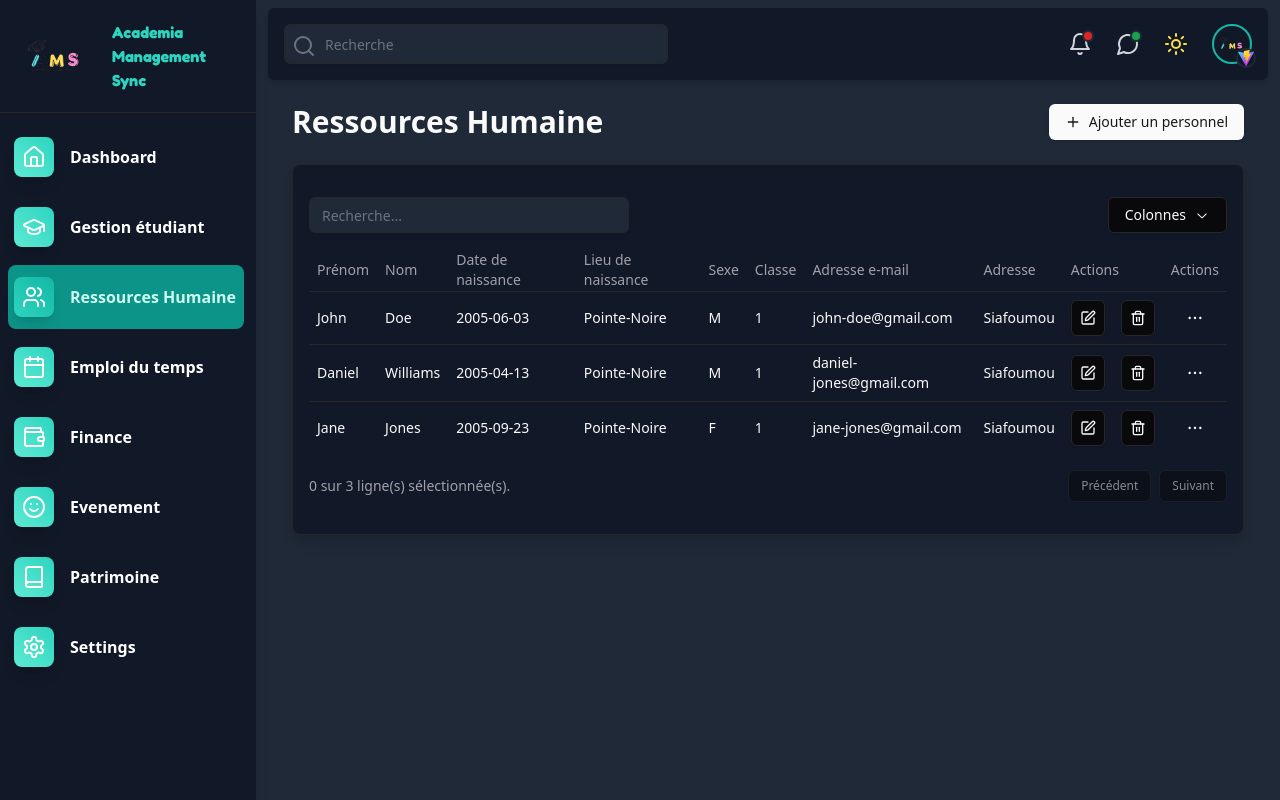
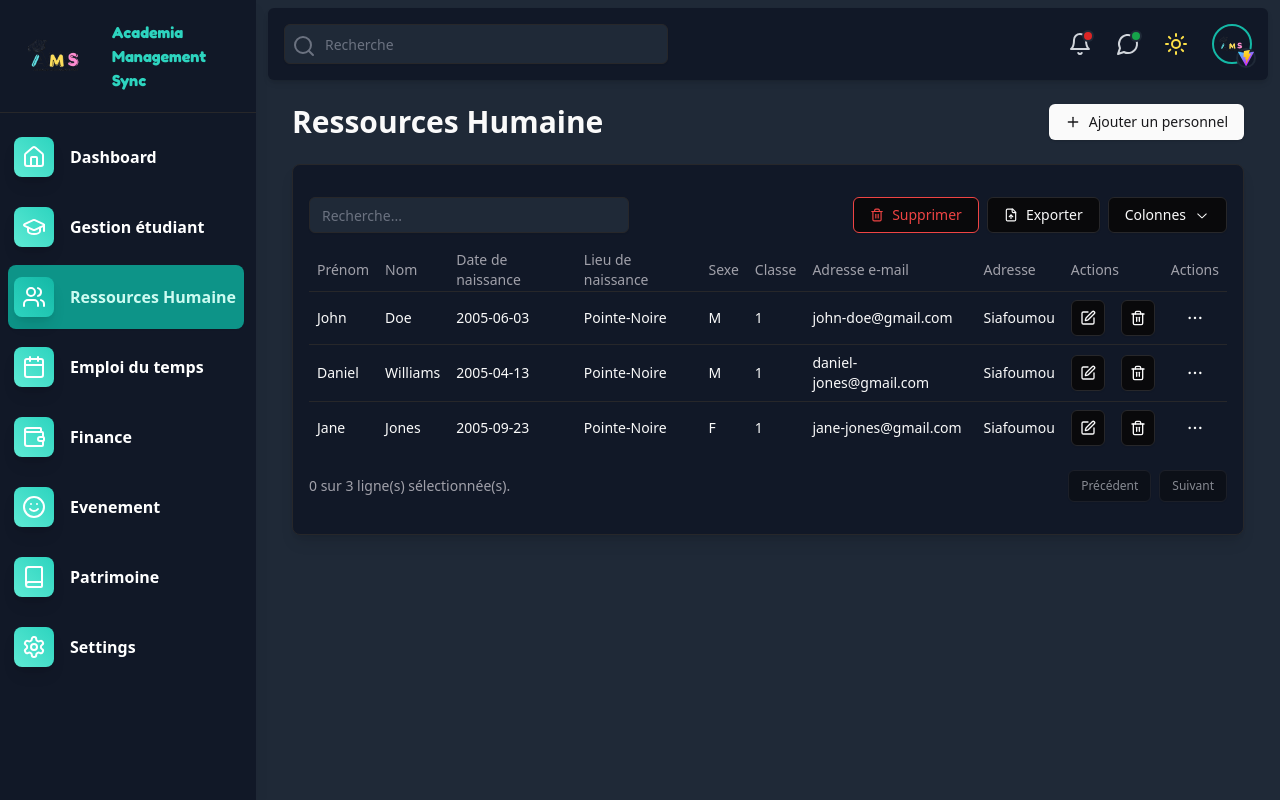
Before and after one commit to AureDulvresse/app.ams.io, a React (Vite) app: page /hr in a window 1280 px wide. Built offline with nearby package versions, Linux system fonts and the light colour scheme.

Commit message:
Update DataTable.tsx

```diff
--- a/src/components/common/DataTable.tsx
+++ b/src/components/common/DataTable.tsx
@@ -1,5 +1,6 @@
 /* eslint-disable @typescript-eslint/no-explicit-any */
 import * as React from "react";
+import { useNavigate } from "react-router-dom";
 import { ChevronDownIcon, DotsHorizontalIcon } from "@radix-ui/react-icons";
 import {
   ColumnDef,
@@ -31,7 +32,7 @@ import {
 } from "../ui/dropdown-menu";
 import { Card } from "../ui/card";
 import { Checkbox } from "../ui/checkbox";
-import { Pencil, Trash2 } from "lucide-react";
+import { FileUp, Pencil, Trash2 } from "lucide-react";
 
 interface DataTableProps<T> {
   data: T[];
@@ -46,6 +47,9 @@ const DataTable = <T,>({
   filters,
   showSelection = false,
 }: DataTableProps<T>) => {
+
+  const navigate = useNavigate();
+
   const [sorting, setSorting] = React.useState<SortingState>([]);
   const [columnVisibility, setColumnVisibility] =
     React.useState<VisibilityState>({});
@@ -74,6 +78,26 @@ const DataTable = <T,>({
   const handleDelete = React.useCallback((row: T) => {
     console.log("Supprimer la ligne :", row);
   }, []);
+
+  // Fonction pour gérer la suppression des lignes sélectionnées
+  const handleDeleteSelected = React.useCallback(() => {
+    const selectedRows = Object.keys(rowSelection).filter(
+      (key) => rowSelection[key]
+    );
+    console.log("Supprimer les lignes sélectionnées :", selectedRows);
+  }, [rowSelection]);
+
+  // Fonction pour exporter les données
+  const handleExport = React.useCallback(() => {
+    console.log("Exporter les données : ", filteredData);
+    // Logique d'exportation à implémenter (e.g., CSV, PDF)
+  }, [filteredData]);
+
+  const handleRowClick = (row: T) => {
+    // Logique pour définir l'ID ou tout autre paramètre dynamique
+    const id = (row as any).id;
+    navigate(`/path-vers-page/${id}`);
+  };
 
   const columnsWithExtras = React.useMemo(() => {
     const extraColumns: ColumnDef<T>[] = [
@@ -127,7 +151,7 @@ const DataTable = <T,>({
                 <span>Modifier</span>
               </DropdownMenuItem>
               <DropdownMenuItem
-                className="flex items-center gap-2 text-red-500 focus:bg-red-500 hover:bg-red-500"
+                className="flex items-center gap-2 text-red-500 focus:bg-red-500 focus:text-white"
                 onClick={() => handleDelete(row.original)}
               >
                 <Trash2 size={16} />
@@ -142,7 +166,7 @@ const DataTable = <T,>({
     ];
 
     return extraColumns;
-  }, [columns, showSelection, handleEdit, handleDelete]); // Ajout des dépendances
+  }, [columns, showSelection, handleEdit, handleDelete]);
 
   const table = useReactTable({
     data: filteredData,
@@ -169,6 +193,24 @@ const DataTable = <T,>({
           onChange={(event) => setGlobalFilter(event.target.value)}
           className="w-80 placeholder:text-gray-400 dark:placeholder:text-gray-500 bg-gray-100 dark:bg-gray-800"
         />
+        <div className="flex items-center space-x-2">
+          <Button
+            variant="outline"
+            className="flex items-center gap-2 border-red-500 text-red-500 hover:text-white hover:bg-red-400 hover:border-red-400"
+            onClick={handleDeleteSelected}
+          >
+            <Trash2 size={14} />
+            <span>Supprimer</span>
+          </Button>
+          <Button
+            variant="outline"
+            className="flex items-center gap-2"
+            onClick={handleExport}
+          >
+            <FileUp size={14} />
+            <span>Exporter</span>
+          </Button>
+
           <DropdownMenu>
             <DropdownMenuTrigger asChild>
               <Button variant="outline" className="flex items-center">
@@ -192,6 +234,7 @@ const DataTable = <T,>({
                 ))}
             </DropdownMenuContent>
           </DropdownMenu>
+        </div>
       </div>
       <div className="rounded-md overflow-x-auto">
         <Table>
@@ -217,6 +260,8 @@ const DataTable = <T,>({
                 <TableRow
                   key={row.id}
                   data-state={row.getIsSelected() && "selected"}
+                  onClick={() => handleRowClick(row.original)}
+                  className="cursor-pointer"
                 >
                   {row.getVisibleCells().map((cell) => (
                     <TableCell key={cell.id} className="py-2">
```
Lines whose indentation alone changed are shown as unchanged.
